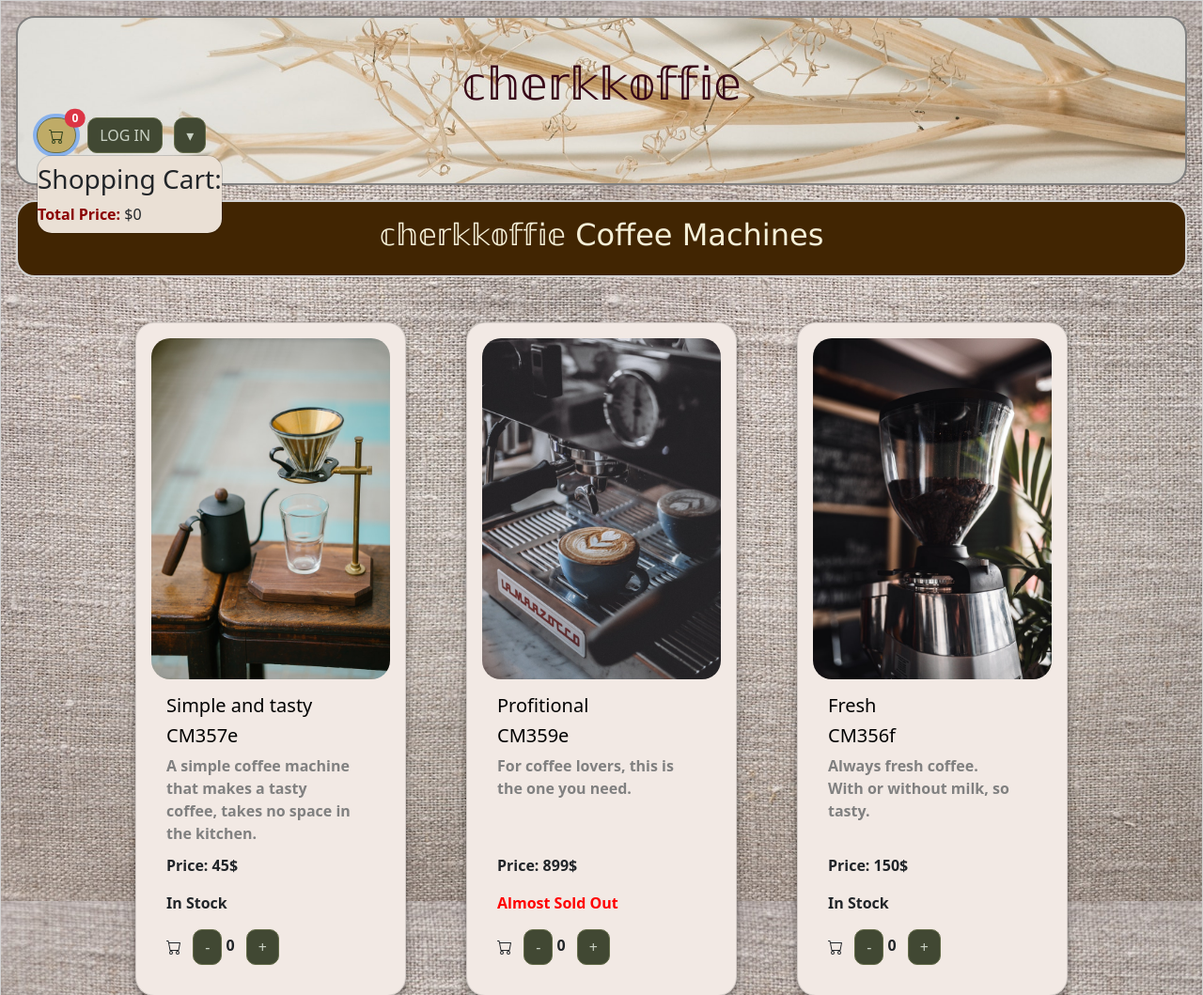
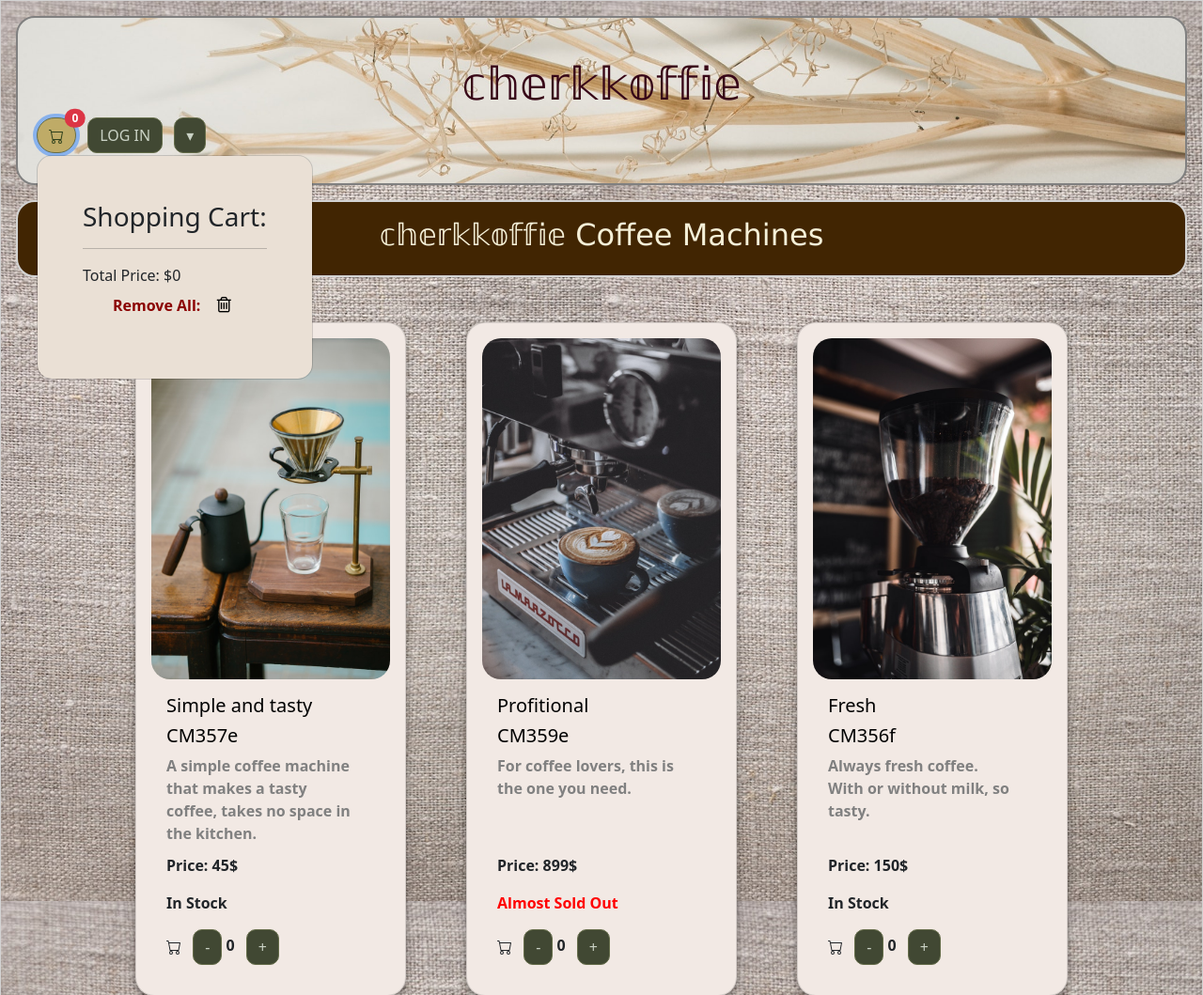
Before and after one commit to ranaibraheem/webshop, a PHP site: page / in a window 1280 px wide, after a click that opens the changed part. Shown: the top 1059 px of the page at 94% size. Run offline with PHP 8.4, Linux system fonts and the light colour scheme; some libraries are stand-ins or nearby versions.

Commit message:
shopping cart is modified

```diff
--- a/assets/css/styles.css
+++ b/assets/css/styles.css
@@ -64,7 +64,19 @@ nav {
 #shopping {
     color: darkred;
     font-weight: bold;
+    padding-left: 2rem;
 }
+
+#deletBtn {
+    color: black;
+    font-size: 1.2rem;
+    cursor: pointer;
+}
+
+#shoppingCart {
+    padding: 3rem;
+}
+
 
 /*-header-----------------------------------------------------------------------------*/
 h1 {
--- a/assets/js/app.js
+++ b/assets/js/app.js
@@ -13,6 +13,7 @@ let app = new Vue({
             type: Number,
             default: 0,
         },
+        shoppingCart: [],
 
 
 
@@ -235,22 +236,17 @@ let app = new Vue({
 
     },
 
-
-
-
     computed: {
         title() {
             return this.brand + " " + this.appName
         },
         cart() {
             return this.machines.filter(machine => machine.quantity > 0)
-            //here it will filter out all machines that have quantity more than 0
-            // The filter() method creates a new array with all elements that pass the test implemented by the provided function.
         },
     },
 
+    methods: {
 
-    methods: {
         updateCart(machine, updateType) {
             for (let i = 0; i < this.machines.length; i++) {
                 if (this.machines[i].id === machine.id) {
@@ -260,22 +256,41 @@ let app = new Vue({
                             this.machines[i].quantity--
                             this.machines[i].stock++;
                             this.totalPrice -= this.machines[i].price
+                            this.shoppingCart = this.cart
                         }
                     } else {
                         this.machines[i].quantity++
                         this.machines[i].stock--;
                         this.totalQuantity++
                         this.totalPrice += this.machines[i].price
-
+                        this.shoppingCart = this.cart
                     }
                     break;
                 }
             }
         },
-    },
 
 
+        remove() {
+            this.shoppingCart.length = this.cart.length = 0
+            this.totalPrice = 0
+            this.totalQuantity = 0
+            for (let k = 0; k < this.machines.length; k++) {
+                if (this.machines[k].quantity != 0) {
+                    this.machines[k].stock += this.machines[k].quantity
+                    this.machines[k].quantity = 0
+                }
+            }
 
+        },
+        removeMachine(index) {
+            this.totalQuantity -= this.shoppingCart[index].quantity
+            this.totalPrice -= this.shoppingCart[index].price * this.shoppingCart[index].quantity
+            this.shoppingCart[index].stock += this.shoppingCart[index].quantity
+            this.shoppingCart[index].quantity = 0
+            this.shoppingCart.splice(index, 1)
+        }
+    }
 
 })
 
--- a/index.html
+++ b/index.html
@@ -32,7 +32,6 @@
             <div v-html="brand">{{brand}}</div>
         </h2>
         <div class="container-fluid" class="navlinks">
-            <!-- <shopping-cart></shopping-cart> -->
 
             <button class="btn btn-primary position-relative" type="button" id="dropdownMenuButton1"
                 data-bs-toggle="dropdown" aria-expanded="false">
@@ -51,12 +50,20 @@
             </button>
             <ul id="shoppingCart" class="dropdown-menu" aria-labelledby="dropdownMenuButton1">
                 <h3>Shopping Cart:</h3>
-                <li v-for="machine in cart" :key="machine.id"><span id="shopping">Name:</span> {{machine.name}}__
+
+                <li v-for="(machine, index) in shoppingCart" :key="machine.id"><span id="shopping">Name:</span>
+                    {{machine.name}}
                     <span id="shopping">Quantity:</span>
-                    ({{machine.quantity}})__
-                    <span id="shopping">Price:</span> ${{machine.price*machine.quantity}}
+                    ({{machine.quantity}})
+                    <span id="shopping">Price:</span> ${{machine.price*machine.quantity}} <span id="shopping">Remove
+                        Item:</span><i class="fa fa-trash-o" id="deletBtn" @click=" removeMachine(index)"></i>
                 </li>
-                <li> <span id="shopping">Total Price:</span> ${{totalPrice}} </li>
+                <hr>
+
+
+                <li> <span id=" shopping">Total Price:</span> ${{totalPrice}} </li>
+                <li><span id="shopping">Remove All:</span><i class="fa fa-trash-o" id="deletBtn" @click="remove()"></i>
+                </li>
             </ul>
 
             <a href="/signIn.html" class="btn btn-primary">LOG IN</a>
```
